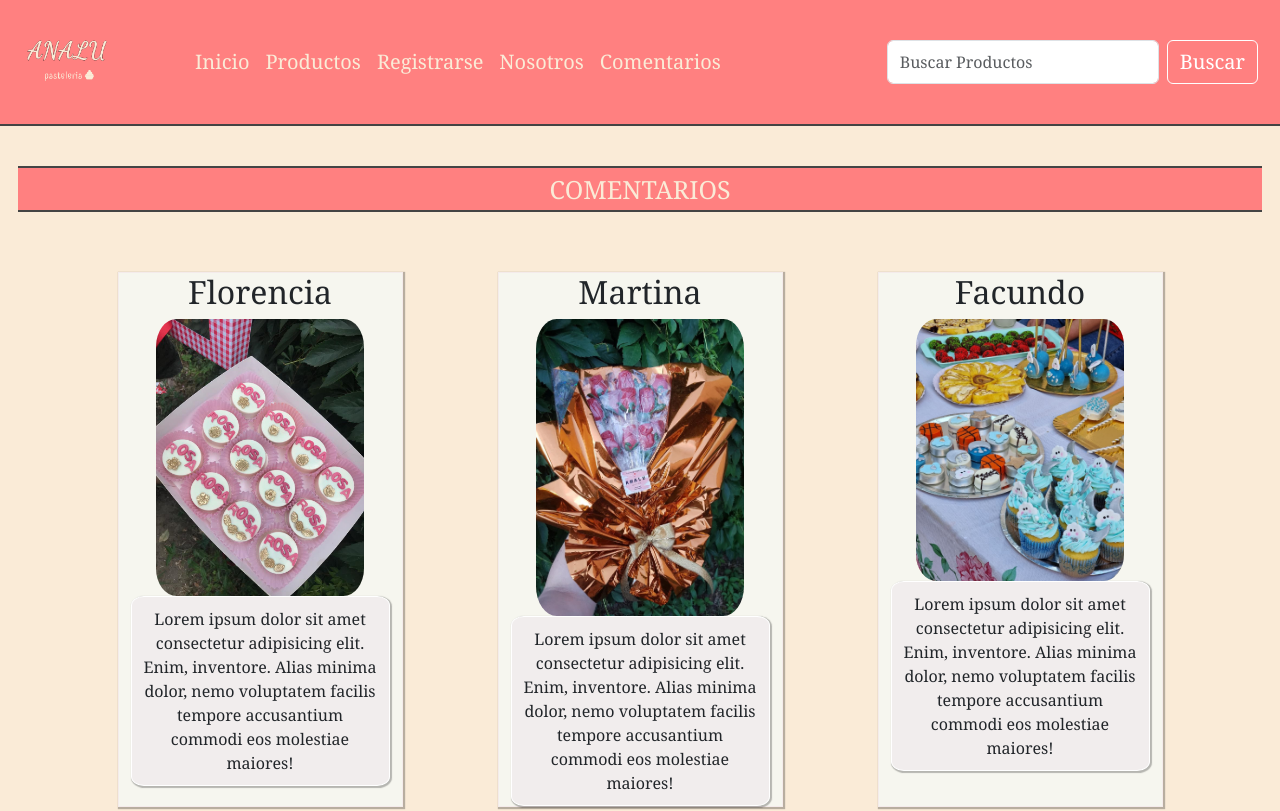
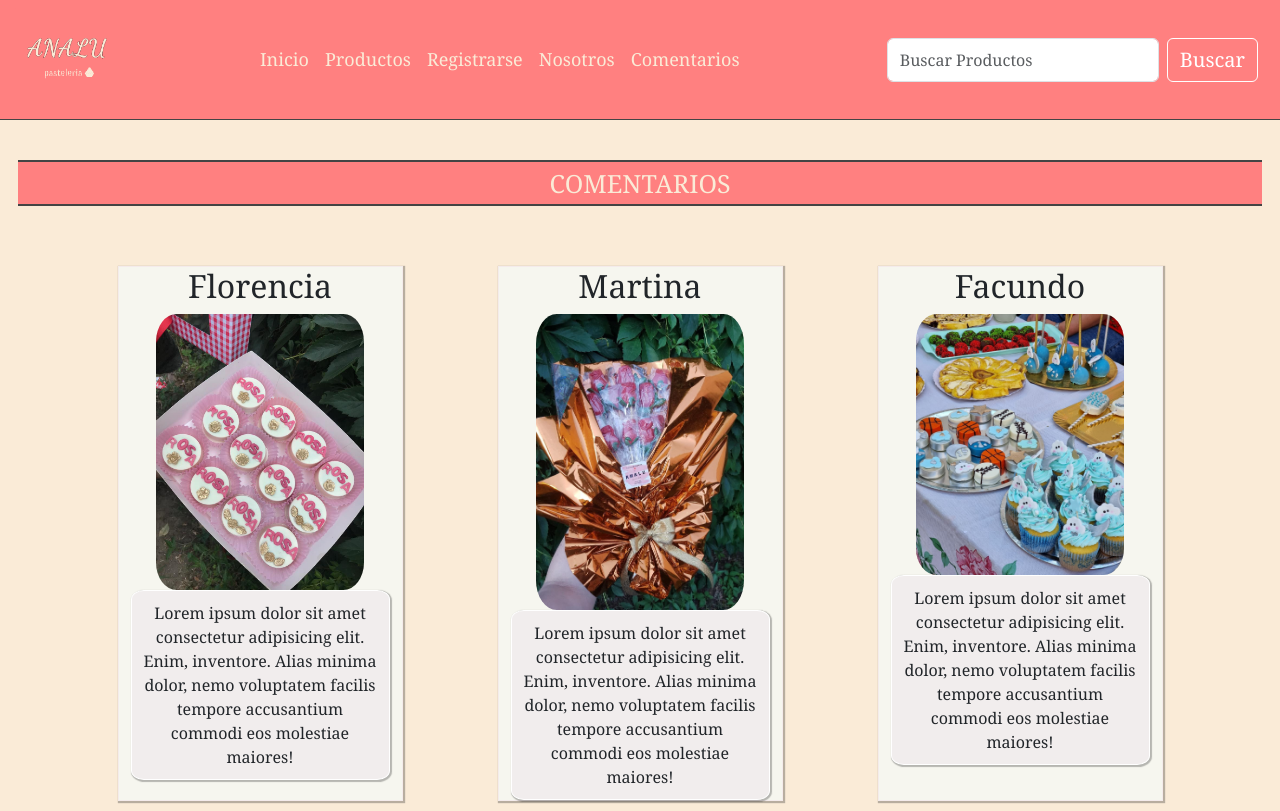
Before and after one commit to facundobrunetti99/Proyecto__Coderhouse, a website: page vistas/comentarios.html in a window 1280 px wide. Shown: the top 811 px of the page. Drawn offline with nearby package versions, Linux system fonts and the light colour scheme.

Commit message:
cambios header

```diff
--- a/scss/parcial/_header.scss
+++ b/scss/parcial/_header.scss
@@ -1,27 +1,24 @@
 .navbar{
     padding: 0 !important;
     .container-fluid{
-        background-color: $color_bck;
-        border-bottom: 2px solid $color_texto;
-         img{
-             width: 55% !important;
-         }
-        .collapse{
+        img{
+            width: 55%;
+        }
+        border-bottom: 1px solid $color_texto;
+        background-color: $color_bck !important;
+        .collapse {
+            margin: auto;
             .navbar-nav{
-                margin-left: -50px !important;
                 .nav-item{
-                    margin: 15px;
                     .nav-link{
-                        margin-left: -30px !important;
-                        color:$color_bck1 !important;
-                        font-size: 20px !important;
-                        font-family:Cambria, Cochin, Georgia, Times, 'Times New Roman', serif !important;
-                         &:hover{
-                            border-bottom:0.5px solid #fff !important;
+                        color: $color_bck1;
+                        font-size: 18px;
+                        &:hover{
+                            border-bottom: 0.5mm solid #fff;
+                        }
                     }
-                    }
-                   }
                 }
+            }
             .d-flex{
                 .btn-outline-success{
                     --bs-btn-color: #ffff !important;
--- a/scss/parcial/_queries.scss
+++ b/scss/parcial/_queries.scss
@@ -4,14 +4,13 @@
         margin:20px 0 !important;
     }
     .navbar-nav{
-
-        & a{
+        .nav-link.active{
+            color: $color_bck1 !important;
+        }
+        & a {
             text-align: center !important;
+            color: $color_bck1;
           }
-        .nav-item{
-            margin-left: 100px !important;
-
-           }
         }
     /*PRODUCTOS*/
     .main__img__conteiner--muestra{
@@ -67,15 +66,14 @@
     .d-flex{
         margin:20px 0 !important;
     }
-                .navbar-nav{
-
-                    & a{
+                 .navbar-nav{
+                    .nav-link.active{
+                        color: $color_bck1 !important;
+                    }
+                    & a {
                         text-align: center !important;
+                        color: $color_bck1;
                       }
-                    .nav-item{
-                        margin-left: 100px !important;
-
-                       }
                     }
      /*PRODUCTOS*/
     .container__main{
--- a/vistas/comentarios.html
+++ b/vistas/comentarios.html
@@ -13,7 +13,7 @@
 <body>
   <header>
     <nav class="navbar navbar-expand-lg bg-body-tertiary" data-aos="fade-down">
-        <div class="container-fluid" data-aos="fade-down">
+        <div class="container-fluid" >
           <a class="navbar-brand" href="#"><img src="../imagenes/iconopast.ico" class="img"></a>
           <button class="navbar-toggler" type="button" data-bs-toggle="collapse" data-bs-target="#navbarSupportedContent" aria-controls="navbarSupportedContent" aria-expanded="false" aria-label="Toggle navigation">
             <span class="navbar-toggler-icon"></span>
```
Also changed, not shown: css/compilador.css.
